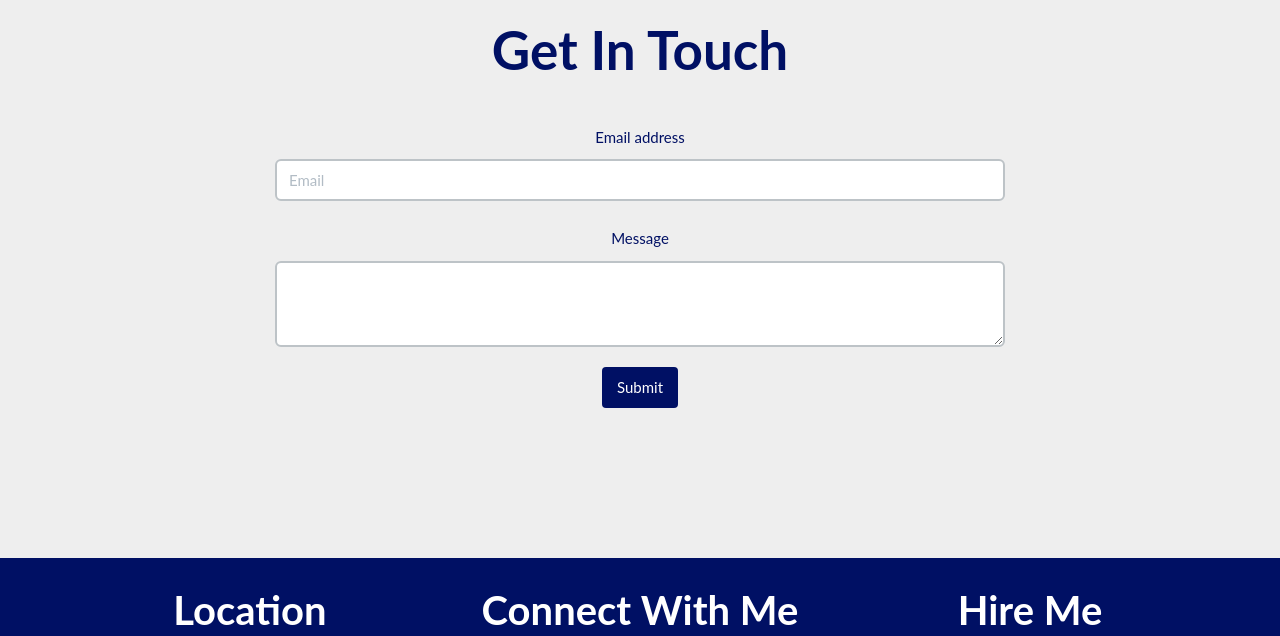
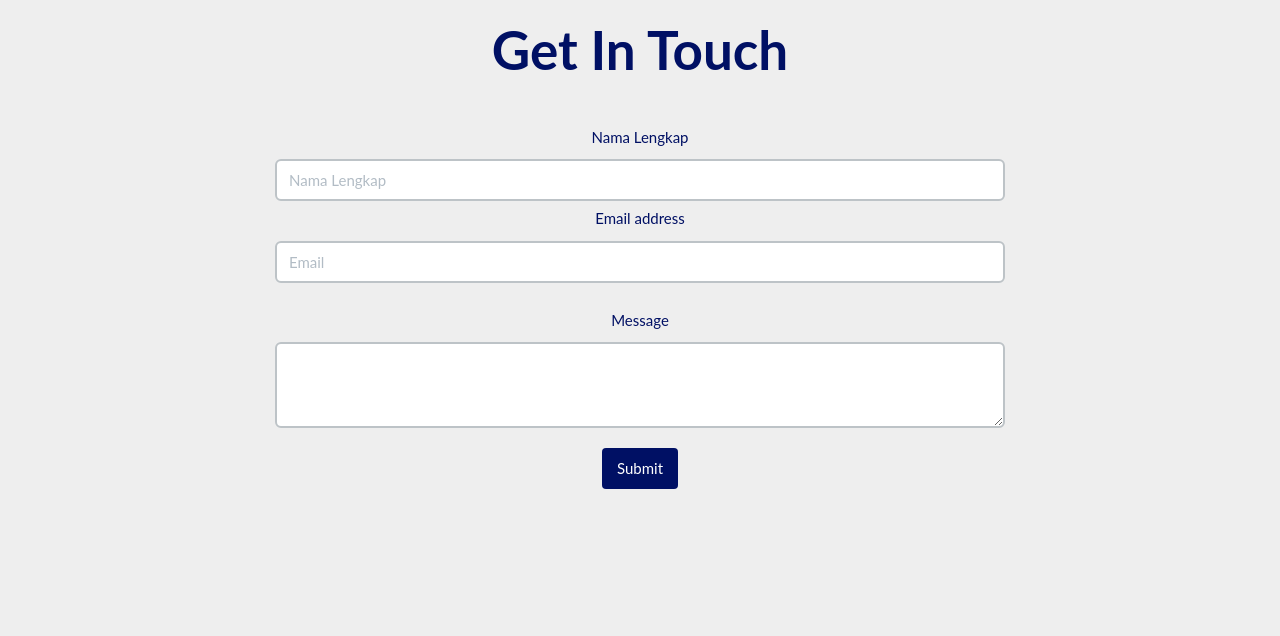
Before and after one commit to lubhyal/Portfolio, a plain HTML site: page index.html in a window 1280 px wide. Shown: the part 2340-2976 px from the top of the page. Drawn offline with nearby package versions, Linux system fonts and the light colour scheme; a script that the page names is missing; a web font is replaced by a local one.

Commit message:
sedikit 2

```diff
--- a/index.html
+++ b/index.html
@@ -104,6 +104,8 @@
         <hr>
         <form action="mailto:edward.yerburgh@gmail.com"  enctype="text/plain" method="post">
         <div class="form-group">
+          <label for="InputName">Nama Lengkap</label>
+          <input type="text" class="form-control" id="InputName" placeholder="Nama Lengkap">
           <label for="InputEmail">Email address</label>
           <input type="email" class="form-control" id="InputEmail" placeholder="Email">
         </div> <!-- .form-group -->
```
